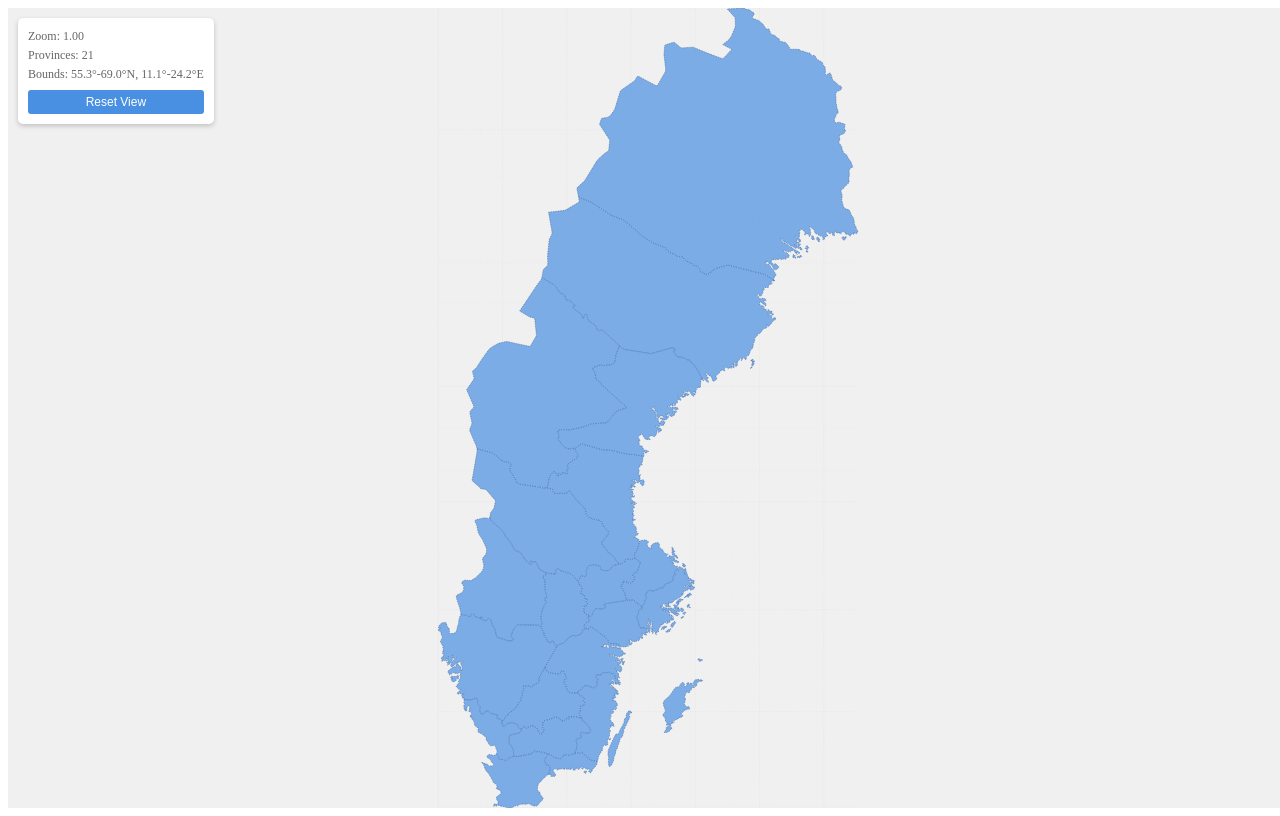
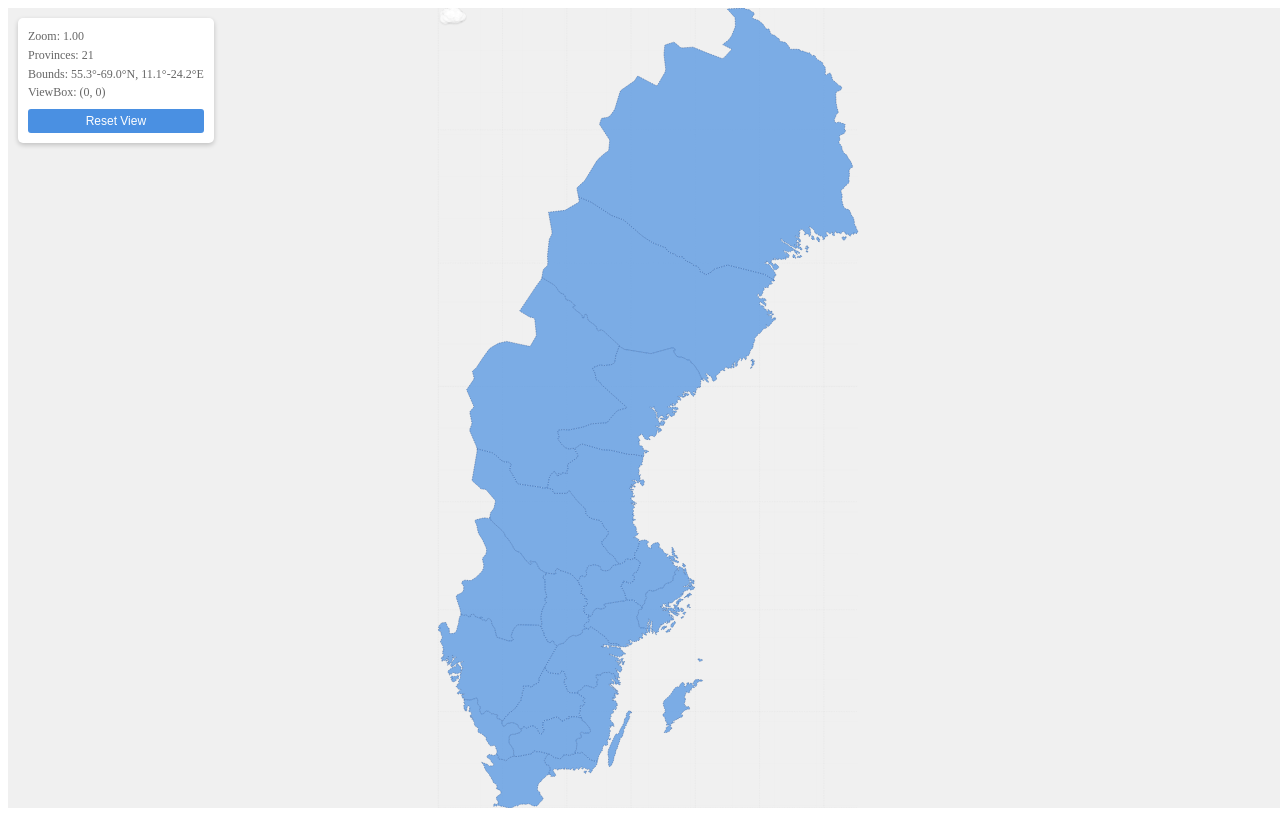
Before and after one commit to dcrjodle/kartapp, a React app: page / in a window 1280 px wide. Built offline with nearby package versions, Linux system fonts and the light colour scheme.

Commit message:
small cloud on map

```diff
--- a/src/components/CustomMap.scss
+++ b/src/components/CustomMap.scss
@@ -180,6 +180,43 @@ $button-text: white;
     font-size: 10px;
   }
 
+  // Cloud layer with parallax effect
+  &__clouds {
+    position: absolute;
+    top: 0;
+    left: 0;
+    width: 100%;
+    height: 100%;
+    pointer-events: none; // Don't interfere with map interactions
+    z-index: 5; // Above map but below controls
+    overflow: hidden;
+
+    &-svg {
+      width: 100%;
+      height: 100%;
+    }
+  }
+
+  // Individual cloud styling
+  &__cloud {
+    fill: rgba(255, 255, 255, 0.8);
+    filter: drop-shadow(0 2px 4px rgba(0, 0, 0, 0.1));
+    animation: cloudFloat 20s ease-in-out infinite;
+
+    circle {
+      transition: opacity 0.3s ease;
+    }
+
+    &:nth-child(odd) {
+      animation-delay: -10s;
+      animation-direction: reverse;
+    }
+
+    &:nth-child(3n) {
+      animation-delay: -5s;
+    }
+  }
+
   // Button container
   &__buttons {
     margin-top: 8px;
@@ -210,6 +247,22 @@ $button-text: white;
       outline: 2px solid color.adjust($button-background, $lightness: 20%);
       outline-offset: 2px;
     }
+  }
+}
+
+// Cloud floating animation
+@keyframes cloudFloat {
+  0%, 100% {
+    transform: translateY(0px) translateX(0px);
+  }
+  25% {
+    transform: translateY(-10px) translateX(5px);
+  }
+  50% {
+    transform: translateY(-5px) translateX(-3px);
+  }
+  75% {
+    transform: translateY(-15px) translateX(2px);
   }
 }
 
@@ -297,5 +350,9 @@ $button-text: white;
     &__reset-button {
       transition: none;
     }
+
+    &__cloud {
+      animation: none;
+    }
   }
 }
--- a/src/components/CustomMap.tsx
+++ b/src/components/CustomMap.tsx
@@ -71,6 +71,22 @@ const CustomMap: React.FC<CustomMapProps> = ({
   const [selectedProvince, setSelectedProvince] = useState<Provinces | null>(null);
   const [showOnlySelected, setShowOnlySelected] = useState(false);
 
+  // Cloud parallax state
+  const [cloudOffset, setCloudOffset] = useState({ x: 0, y: 0 });
+
+  // Generate random cloud positions (only once)
+  const clouds = useMemo(() => {
+    const cloudCount = 15;
+    return Array.from({ length: cloudCount }, (_, i) => ({
+      id: i,
+      x: Math.random() * 100, // Percentage of map width
+      y: Math.random() * 100, // Percentage of map height
+      size: 0.5 + Math.random() * 1.5, // Random size between 0.5 and 2
+      opacity: 0.3 + Math.random() * 0.4, // Random opacity between 0.3 and 0.7
+      type: Math.floor(Math.random() * 3), // Random cloud shape (0, 1, or 2)
+    }));
+  }, []);
+
   // Memoized calculations for performance
   const bounds: Bounds = useMemo(() => {
     if (showOnlySelected && selectedProvince) {
@@ -122,6 +138,39 @@ const CustomMap: React.FC<CustomMapProps> = ({
   );
 
   /**
+   * Calculate pan limits to prevent scrolling too far outside map bounds
+   */
+  const calculatePanLimits = useCallback(() => {
+    // Allow some padding around the map (percentage of map dimensions)
+    const paddingFactor = 0.2; // 20% padding
+    const padding = {
+      x: mapDimensions.width * paddingFactor,
+      y: mapDimensions.height * paddingFactor
+    };
+
+    return {
+      minX: -padding.x,
+      maxX: padding.x,
+      minY: -padding.y,
+      maxY: padding.y
+    };
+  }, [mapDimensions]);
+
+  /**
+   * Constrain viewBox to stay within pan limits
+   */
+  const constrainViewBox = useCallback((newViewBox: ViewBox) => {
+    const limits = calculatePanLimits();
+
+    return {
+      x: Math.max(limits.minX, Math.min(limits.maxX, newViewBox.x)),
+      y: Math.max(limits.minY, Math.min(limits.maxY, newViewBox.y)),
+      width: newViewBox.width,
+      height: newViewBox.height
+    };
+  }, [calculatePanLimits]);
+
+  /**
    * Handle mouse down event to start dragging
    */
   const handleMouseDown = useCallback((e: React.MouseEvent) => {
@@ -143,10 +192,22 @@ const CustomMap: React.FC<CustomMapProps> = ({
       const deltaX = e.clientX - lastMousePos.x;
       const deltaY = e.clientY - lastMousePos.y;
 
-      setViewBox((prev) => calculatePannedViewBox(prev, deltaX, deltaY));
+      setViewBox((prev) => {
+        const newViewBox = calculatePannedViewBox(prev, deltaX, deltaY);
+        // Apply pan limits to constrain the viewBox
+        return constrainViewBox(newViewBox);
+      });
+
+      // Update cloud parallax offset (clouds move slower - parallax effect)
+      const parallaxFactor = 0.3; // Clouds move at 30% of map movement speed
+      setCloudOffset(prev => ({
+        x: prev.x + deltaX * parallaxFactor,
+        y: prev.y + deltaY * parallaxFactor
+      }));
+
       setLastMousePos({ x: e.clientX, y: e.clientY });
     },
-    [isDragging, lastMousePos]
+    [isDragging, lastMousePos, constrainViewBox]
   );
 
   /**
@@ -175,18 +236,58 @@ const CustomMap: React.FC<CustomMapProps> = ({
       const rect = svgRef.current?.getBoundingClientRect();
       if (rect) {
         const mousePosition: MousePosition = { x: e.clientX, y: e.clientY };
-        setViewBox((prev) =>
-          calculateZoomedViewBox(prev, zoomFactor, mousePosition, rect)
-        );
+        setViewBox((prev) => {
+          const newViewBox = calculateZoomedViewBox(prev, zoomFactor, mousePosition, rect);
+          // Apply pan limits after zooming
+          return constrainViewBox(newViewBox);
+        });
       }
     },
-    [zoom, minZoom, maxZoom, showOnlySelected, selectedProvince]
+    [zoom, minZoom, maxZoom, showOnlySelected, selectedProvince, constrainViewBox]
   );
+
+  /**
+   * Render a cloud shape based on type
+   */
+  const renderCloudShape = useCallback((type: number) => {
+    switch (type) {
+      case 0:
+        return (
+          <g>
+            <circle cx="25" cy="25" r="10"/>
+            <circle cx="35" cy="20" r="12"/>
+            <circle cx="45" cy="25" r="8"/>
+            <circle cx="15" cy="20" r="8"/>
+            <circle cx="40" cy="35" r="6"/>
+          </g>
+        );
+      case 1:
+        return (
+          <g>
+            <circle cx="20" cy="30" r="12"/>
+            <circle cx="35" cy="25" r="15"/>
+            <circle cx="50" cy="30" r="10"/>
+            <circle cx="30" cy="15" r="8"/>
+          </g>
+        );
+      case 2:
+      default:
+        return (
+          <g>
+            <circle cx="30" cy="25" r="14"/>
+            <circle cx="15" cy="30" r="9"/>
+            <circle cx="45" cy="30" r="11"/>
+            <circle cx="25" cy="15" r="7"/>
+            <circle cx="40" cy="18" r="6"/>
+          </g>
+        );
+    }
+  }, []);
 
   /**
    * Handle province click - zoom to province and optionally show only that province
    */
-  const handleProvinceClick = useCallback((province: Provinces, index: number) => {
+  const handleProvinceClick = useCallback((province: Provinces, _index: number) => {
     // Don't handle click if currently dragging
     if (isDragging) return;
 
@@ -206,6 +307,7 @@ const CustomMap: React.FC<CustomMapProps> = ({
     setSelectedProvince(null);
     setShowOnlySelected(false);
     setZoom(initialZoom);
+    setCloudOffset({ x: 0, y: 0 }); // Reset cloud positions
     // Don't set viewBox here - let it be recalculated when bounds change
   }, [initialZoom]);
 
@@ -325,6 +427,44 @@ const CustomMap: React.FC<CustomMapProps> = ({
         })}
       </svg>
 
+      {/* Cloud layer with parallax effect */}
+      <div
+        className="custom-map__clouds"
+        style={{
+          transform: `translate(${Math.round(cloudOffset.x) || 0}px, ${Math.round(cloudOffset.y) || 0}px)`,
+        }}
+      >
+        <svg
+          className="custom-map__clouds-svg"
+          viewBox={`0 0 ${mapDimensions.width} ${mapDimensions.height}`}
+        >
+          <defs>
+            <filter id="cloudBlur" x="-50%" y="-50%" width="200%" height="200%">
+              <feGaussianBlur in="SourceGraphic" stdDeviation="1"/>
+            </filter>
+          </defs>
+          {clouds.map((cloud) => {
+            // Calculate absolute positions based on current map dimensions
+            const x = Math.round((cloud.x / 100) * mapDimensions.width) || 0;
+            const y = Math.round((cloud.y / 100) * mapDimensions.height) || 0;
+            const size = Math.max(0.1, Math.min(3, cloud.size || 1)); // Clamp size between 0.1 and 3
+            const opacity = Math.max(0, Math.min(1, cloud.opacity || 0.5)); // Clamp opacity between 0 and 1
+
+            return (
+              <g
+                key={cloud.id}
+                transform={`translate(${x}, ${y}) scale(${size})`}
+                opacity={opacity}
+                className="custom-map__cloud"
+                filter="url(#cloudBlur)"
+              >
+                {renderCloudShape(cloud.type)}
+              </g>
+            );
+          })}
+        </svg>
+      </div>
+
       {/* Control panel */}
       <div className="custom-map__controls">
         <div className="custom-map__info">
@@ -347,6 +487,9 @@ const CustomMap: React.FC<CustomMapProps> = ({
             Bounds: {bounds.minLat.toFixed(1)}°-{bounds.maxLat.toFixed(1)}°N,{" "}
             {bounds.minLng.toFixed(1)}°-{bounds.maxLng.toFixed(1)}°E
           </div>
+          <div className="custom-map__info-item">
+            ViewBox: ({viewBox.x.toFixed(0)}, {viewBox.y.toFixed(0)})
+          </div>
         </div>
         <div className="custom-map__buttons">
           <button
```
Also changed, not shown: 1 other file (tests, documents, lock files or other folders).
